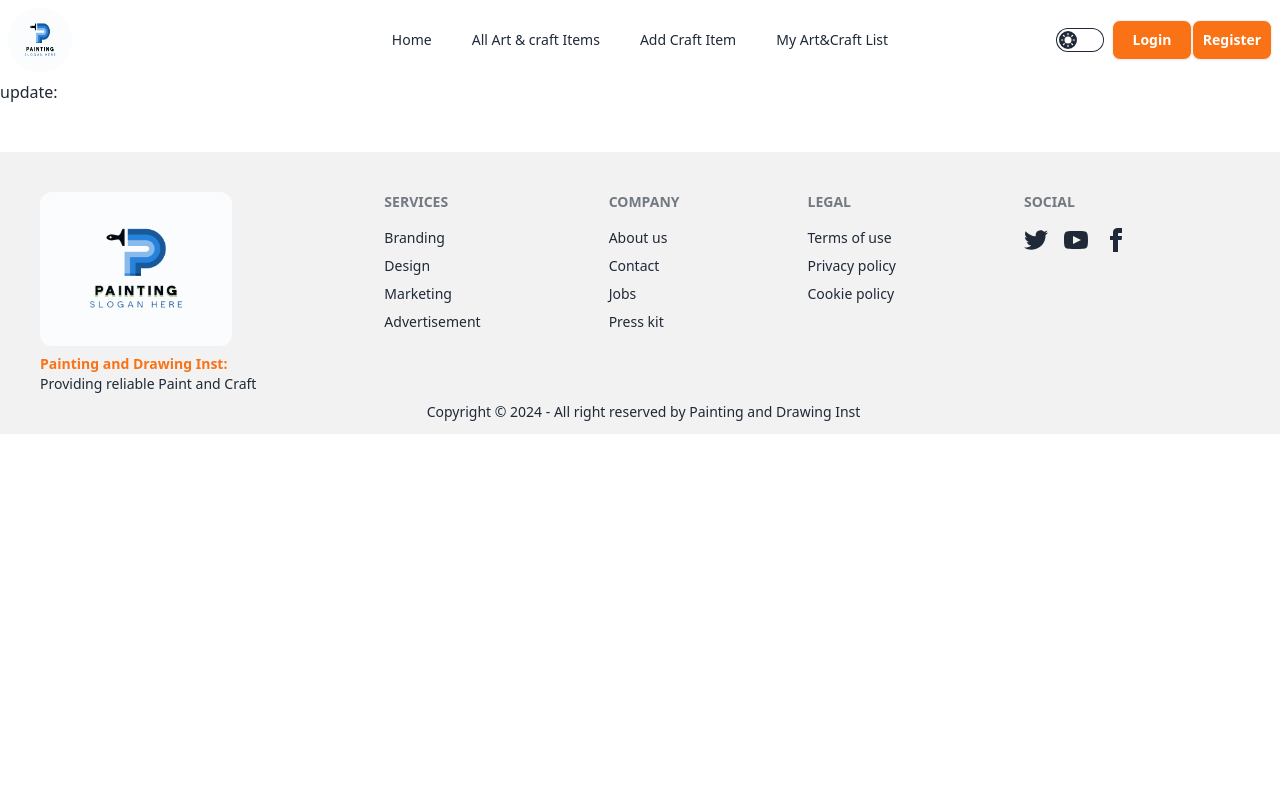
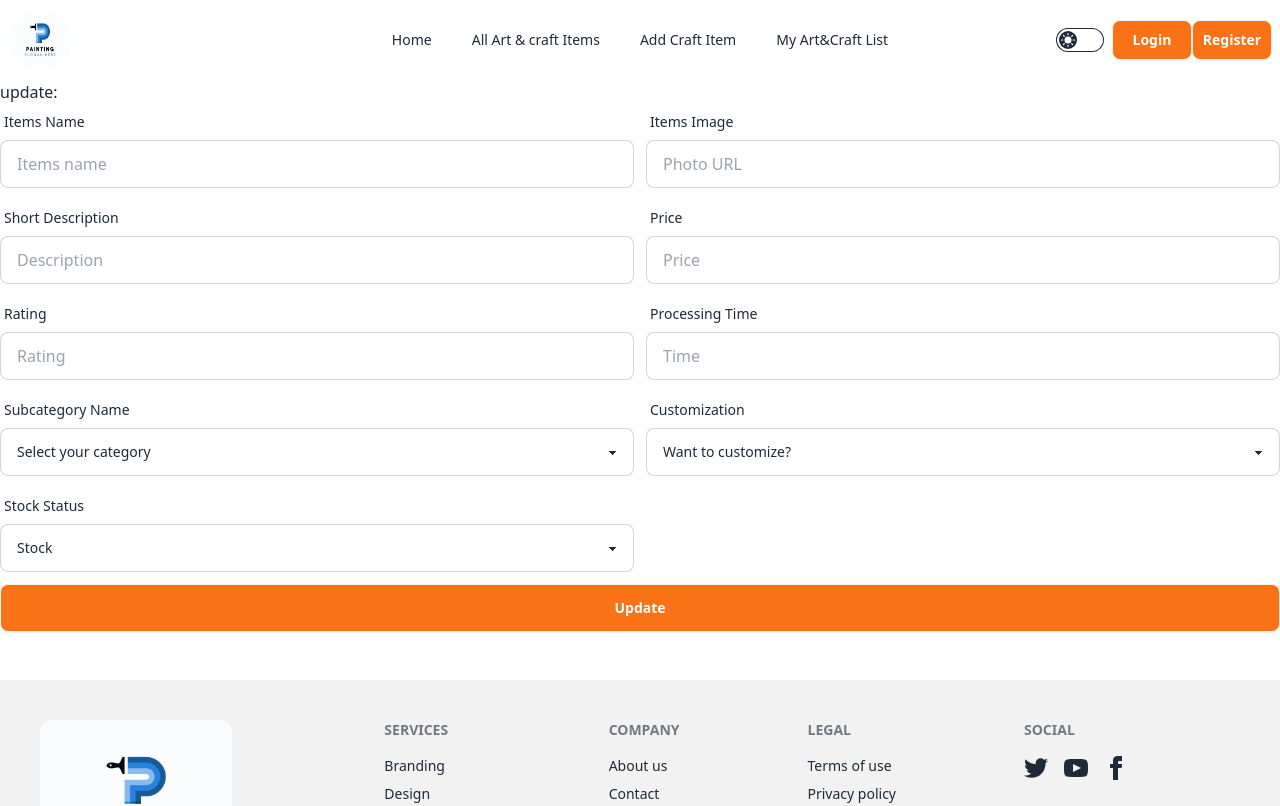
Before and after one commit to KhEliash/Painting-Drawing-Client, a React (Vite) app: page /update/1 in a window 1280 px wide. Shown: the top 806 px of the page. Built offline with nearby package versions, Linux system fonts and the light colour scheme; no server answers.

Commit message:
Functionality of Update a craft item

```diff
--- a/src/Components/AddCraft.jsx
+++ b/src/Components/AddCraft.jsx
@@ -147,6 +147,7 @@ const AddCraft = () => {
                 name="name"
                 placeholder="Name"
                 className="input input-bordered"
+                defaultValue={user?.displayName}
                 required
               />
             </div>
@@ -157,7 +158,7 @@ const AddCraft = () => {
               <input
                 type="email"
                 name="email"
-                placeholder="email"
+                placeholder="Give your logged in Email"
                 className="input input-bordered"
                 defaultValue={user?.email}
                 required
--- a/src/Components/UpdateCraft.jsx
+++ b/src/Components/UpdateCraft.jsx
@@ -1,22 +1,212 @@
 import { useEffect, useState } from "react";
 import { useParams } from "react-router-dom";
+import swal from "sweetalert";
 
 const UpdateCraft = () => {
   const { id } = useParams();
   const [craft, setCraft] = useState({});
-
 
   useEffect(() => {
     fetch(`http://localhost:5000/singleCraft/${id}`)
       .then((res) => res.json())
       .then((data) => {
         setCraft(data);
-        console.log(data);
+        // console.log(data);
       });
-  }, []);
+  }, [id]);
+
+  const handleUpdate = (e) => {
+    e.preventDefault();
+    const form = e.target;
+
+    const itemName = form.items_name.value;
+    const image = form.image.value;
+    const description = form.description.value;
+    const price = form.price.value;
+    const rating = form.rating.value;
+    const processing_time = form.processing_time.value;
+    const subcategory = form.subcategory.value;
+    const customize = form.customize.value;
+    const stock_status = form.stock_status.value;
+
+    const updateInfo = {
+      itemName,
+      image,
+      description,
+      price,
+      rating,
+      processing_time,
+      subcategory,
+      customize,
+      stock_status,
+    };
+    // console.log(updateInfo);
+
+    fetch(`http://localhost:5000/updateCraft/${id}`, {
+      method: "PUT",
+      headers: {
+        "content-type": "application/json",
+      },
+      body: JSON.stringify(updateInfo),
+    })
+      .then((res) => res.json())
+      .then((data) => {
+        // console.log(data);
+        if (data.modifiedCount > 0) {
+          swal({
+            text: "Updated successfully",
+            icon: "success",
+          });
+        } else {
+          swal({
+            text: "Please recheck your steps or Rewrite something",
+            icon: "error",
+          });
+        }
+      });
+  };
   return (
     <div>
       <h1>update:{craft.itemName}</h1>
+
+      <div>
+        <form action="" onSubmit={handleUpdate}>
+          <div className="grid grid-cols-1 md:grid-cols-2 gap-3">
+            <div className="form-control">
+              <label className="label">
+                <span className="label-text">Items Name</span>
+              </label>
+              <input
+                type="text"
+                name="items_name"
+                placeholder="Items name"
+                className="input input-bordered"
+                defaultValue={craft.name}
+                required
+              />
+            </div>
+            <div className="form-control">
+              <label className="label">
+                <span className="label-text">Items Image</span>
+              </label>
+              <input
+                type="text"
+                name="image"
+                placeholder="Photo URL"
+                className="input input-bordered"
+                defaultValue={craft.image}
+                required
+              />
+            </div>
+            <div className="form-control">
+              <label className="label">
+                <span className="label-text">Short Description</span>
+              </label>
+              <input
+                type="text"
+                name="description"
+                placeholder="Description"
+                className="input input-bordered"
+                defaultValue={craft.description}
+                required
+              />
+            </div>
+            <div className="form-control">
+              <label className="label">
+                <span className="label-text">Price</span>
+              </label>
+              <input
+                type="number"
+                name="price"
+                placeholder="Price"
+                className="input input-bordered"
+                defaultValue={craft.price}
+                required
+              />
+            </div>
+            <div className="form-control">
+              <label className="label">
+                <span className="label-text">Rating</span>
+              </label>
+              <input
+                type="number"
+                name="rating"
+                placeholder="Rating"
+                className="input input-bordered"
+                defaultValue={craft.rating}
+                required
+              />
+            </div>
+            <div className="form-control">
+              <label className="label">
+                <span className="label-text">Processing Time</span>
+              </label>
+              <input
+                type="number"
+                name="processing_time"
+                placeholder="Time"
+                className="input input-bordered"
+                defaultValue={craft.processing_time}
+                required
+              />
+            </div>
+
+            <div className="form-control">
+              <label className="label">
+                <span className="label-text">Subcategory Name</span>
+              </label>
+              <select
+                className="select select-bordered w-full "
+                name="subcategory"
+              >
+                <option disabled selected>
+                  Select your category
+                </option>
+                <option>Landscape Painting</option>
+                <option> Portrait Drawing</option>
+                <option>Watercolour Painting</option>
+                <option>Oil Painting</option>
+                <option> Charcoal Sketching</option>
+                <option>Cartoon Drawing</option>
+              </select>
+            </div>
+            <div className="form-control">
+              <label className="label">
+                <span className="label-text">Customization</span>
+              </label>
+              <select
+                className="select select-bordered w-full"
+                name="customize"
+              >
+                <option disabled selected>
+                  Want to customize?
+                </option>
+                <option>Yes</option>
+                <option>No</option>
+              </select>
+            </div>
+            <div className="form-control">
+              <label className="label">
+                <span className="label-text">Stock Status</span>
+              </label>
+              <select
+                className="select select-bordered w-full"
+                name="stock_status"
+              >
+                <option disabled selected>
+                  Stock
+                </option>
+                <option>In stock</option>
+                <option>Made to order</option>
+              </select>
+            </div>
+          </div>
+
+          <button className="btn w-full mt-3 bg-orange-500 text-white hover:text-orange-500">
+            Update
+          </button>
+        </form>
+      </div>
     </div>
   );
 };
```
